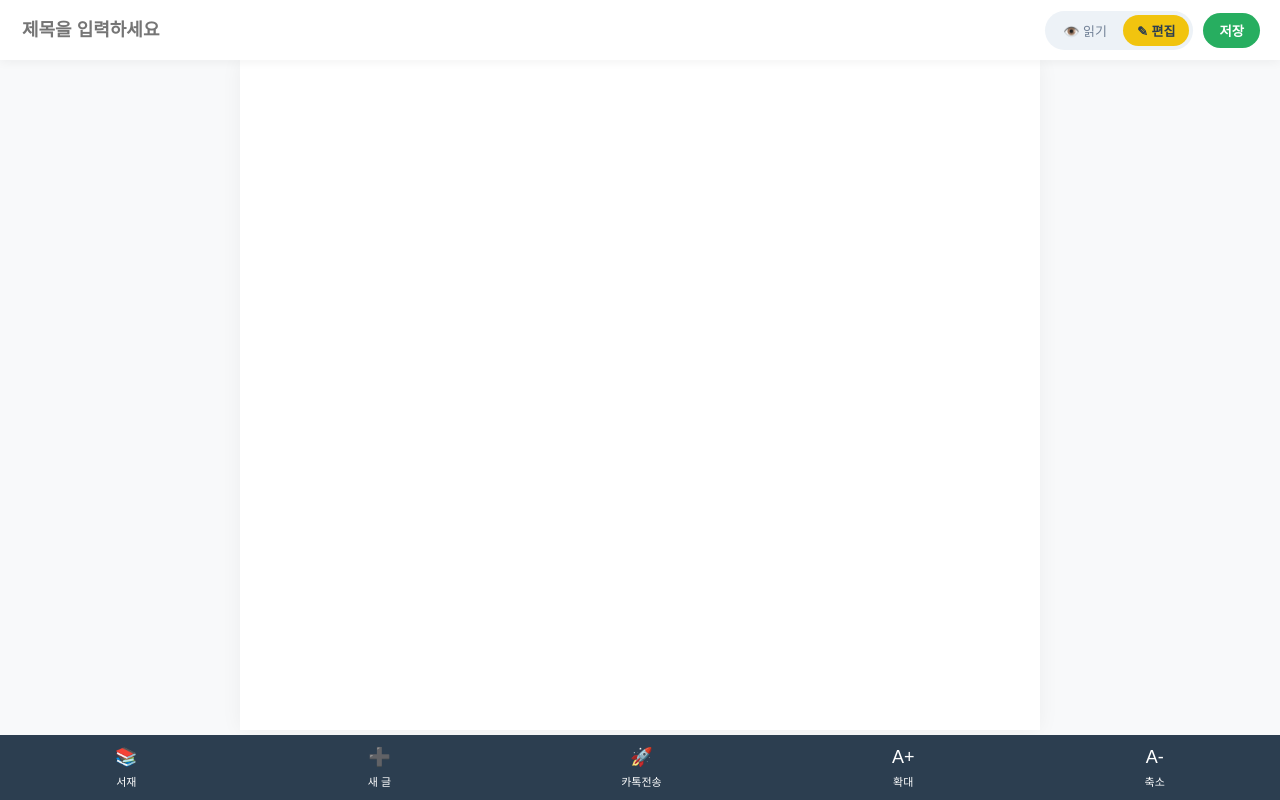
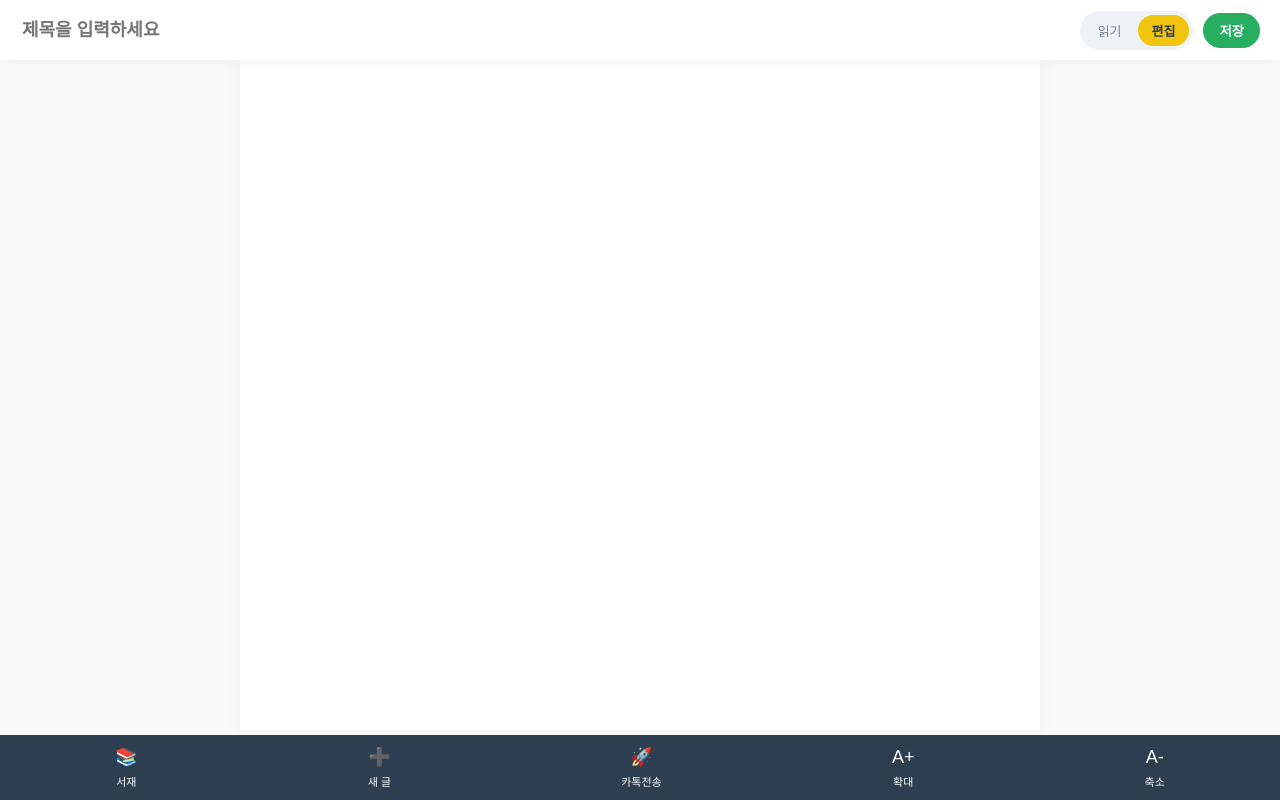
Before and after one commit to homoon-freedom/scrollmemo, a plain HTML site: page index.html in a window 1280 px wide. Drawn offline with Linux system fonts and the light colour scheme.

Commit message:
index.html 업데이트

```diff
--- a/index.html
+++ b/index.html
@@ -132,8 +132,8 @@
         <input type="text" id="book-title-input" placeholder="제목을 입력하세요">
         <div style="display: flex; gap: 10px; align-items: center;">
             <div class="mode-switch-container">
-                <button onclick="setMode(false)" id="read-mode-btn" class="mode-toggle-btn">👁️ 읽기</button>
-                <button onclick="setMode(true)" id="edit-mode-btn" class="mode-toggle-btn">✎ 편집</button>
+                <button onclick="setMode(false)" id="read-mode-btn" class="mode-toggle-btn">읽기</button>
+                <button onclick="setMode(true)" id="edit-mode-btn" class="mode-toggle-btn">편집</button>
             </div>
             <button onclick="saveCurrentBook()" style="padding: 8px 16px; border-radius: 20px; border: none; background: var(--accent-color); color: white; cursor:pointer; font-weight:bold;">저장</button>
         </div>
```
